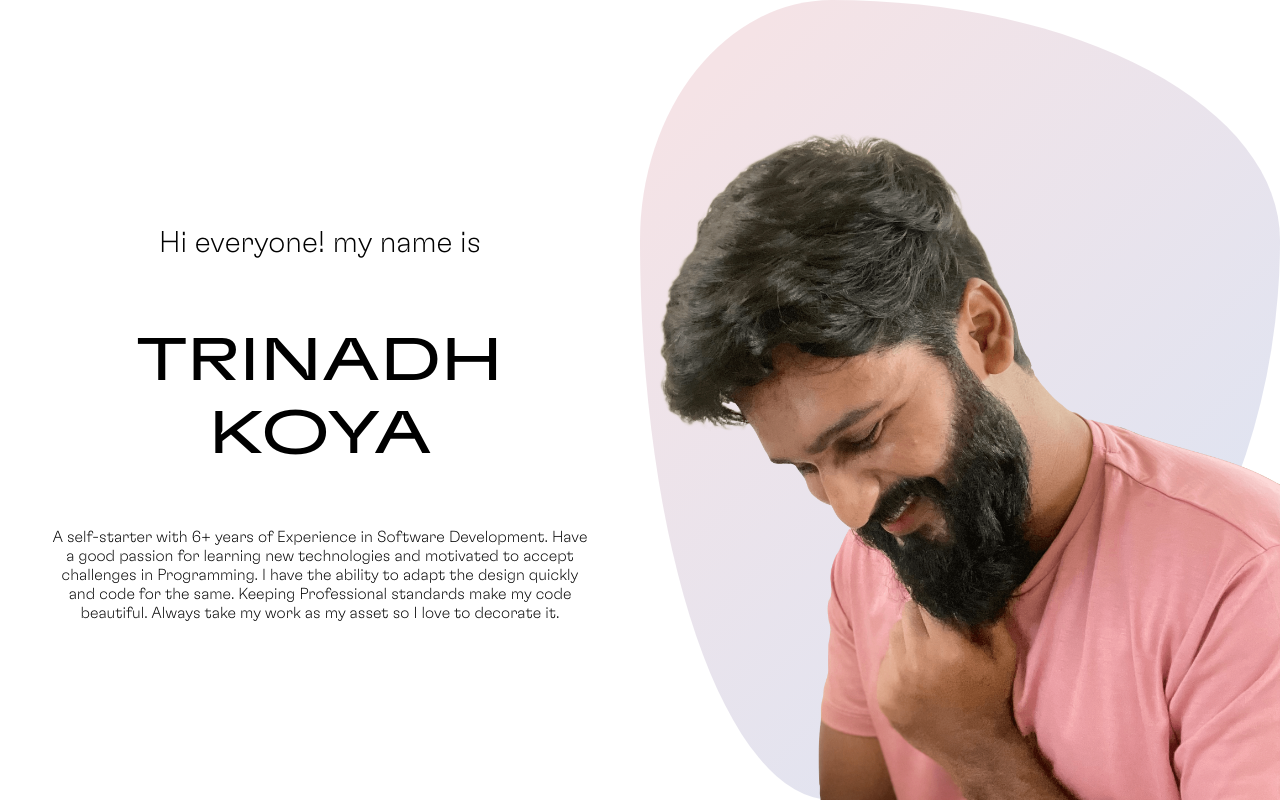
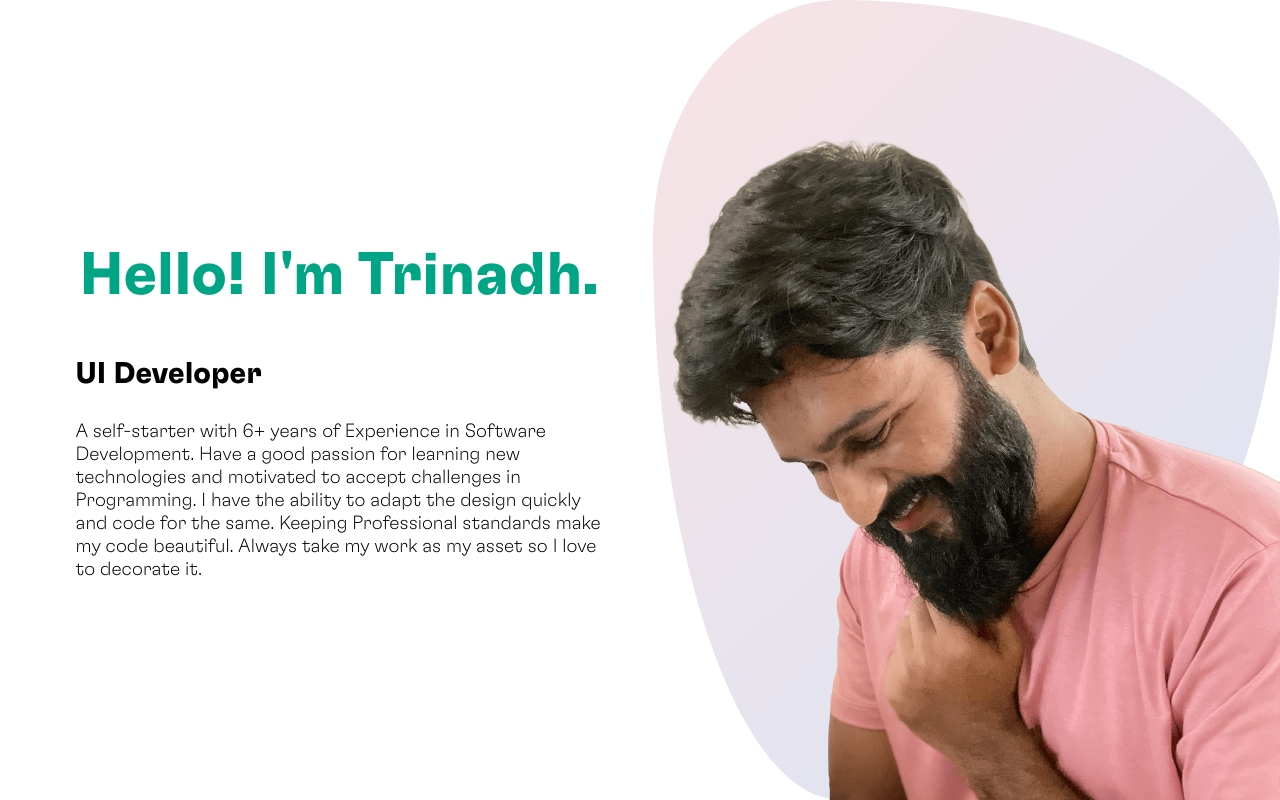
Before and after one commit to trinadhkoya/trinadh-koya-dev-portfolio, a React (Create React App) app: page / in a window 1280 px wide. Built offline with nearby package versions, Linux system fonts and the light colour scheme.

Commit message:
UI tweaks and Intro color modified to green

```diff
--- a/src/components/intro/LandingIntro.css
+++ b/src/components/intro/LandingIntro.css
@@ -8,11 +8,16 @@
     display: flex;
     align-items: center;
     justify-content: center;
+    margin-left: 2%;
 }
 
 .i-right {
     flex: 1;
     position: relative;
+    align-items: center;
+    justify-content: center;
+    overflow: hidden;
+
 }
 
 .i-left-wrapper {
@@ -31,8 +36,9 @@
 
 .i-name {
     font-size: 60px;
-    font-family: GTFlexaText, serif;
-    font-weight: 400;
+    font-family: GTFlexa, serif;
+    font-weight: 600;
+    color: #00A585;
 }
 
 .i-title {
@@ -63,7 +69,6 @@
 .i-title-item {
     height: 50px;
     font-size: 30px;
-    color: #00A585;
     display: flex;
     align-items: center;
     font-family: GTFlexa, serif;
@@ -83,7 +88,6 @@
     object-fit: cover;
     position: absolute;
     right: 0;
-    overflow: hidden;
 }
 
 .i-bg {
@@ -92,6 +96,11 @@
     position: absolute;
     border-radius: 30% 70% 70% 30% / 30% 30% 70% 70%;
     background-image: linear-gradient(315deg, #d9e4f5 0%, #f5e3e6 90%);
+}
+
+.intro-text {
+    justify-content: center;
+    text-align: start;
 }
 
 @media screen and (max-width: 480px) {
@@ -106,6 +115,7 @@
         text-align: center;
         height: 100%;
     }
+
     .i-desc {
         display: none;
     }
--- a/src/components/intro/LandingIntro.jsx
+++ b/src/components/intro/LandingIntro.jsx
@@ -6,8 +6,7 @@ const LandingIntro = () => {
         <div className="i">
             <div className="i-left">
                 <div className="i-left-wrapper">
-                    <h2 className="i-intro">Hi everyone! my name is</h2>
-                    <h1 className="i-name">TRINADH KOYA</h1>
+                    <h1 className="i-name">Hello! I'm  Trinadh.</h1>
                     <div className="i-title">
                         <div className="i-title-wrapper">
                             <div className="i-title-item">Dreamer</div>
@@ -16,7 +15,7 @@ const LandingIntro = () => {
                             <div className="i-title-item">ML/AI enthusiastic</div>
                         </div>
                     </div>
-                    <p className="i-desc">
+                    <p className="i-desc intro-text">
                         A self-starter with 6+ years of Experience in Software Development. Have a good passion for
                         learning new technologies and motivated to accept challenges in Programming. I have the ability
                         to adapt the design quickly and code for the same. Keeping Professional standards make my code
--- a/src/index.css
+++ b/src/index.css
@@ -15,4 +15,5 @@ code {
 p {
     font-family: GTFlexaLight, serif;
     font-weight: 200;
+    font-size: 1.2rem;
 }
```
Also changed, not shown: 1 other file (tests, documents, lock files or other folders).
